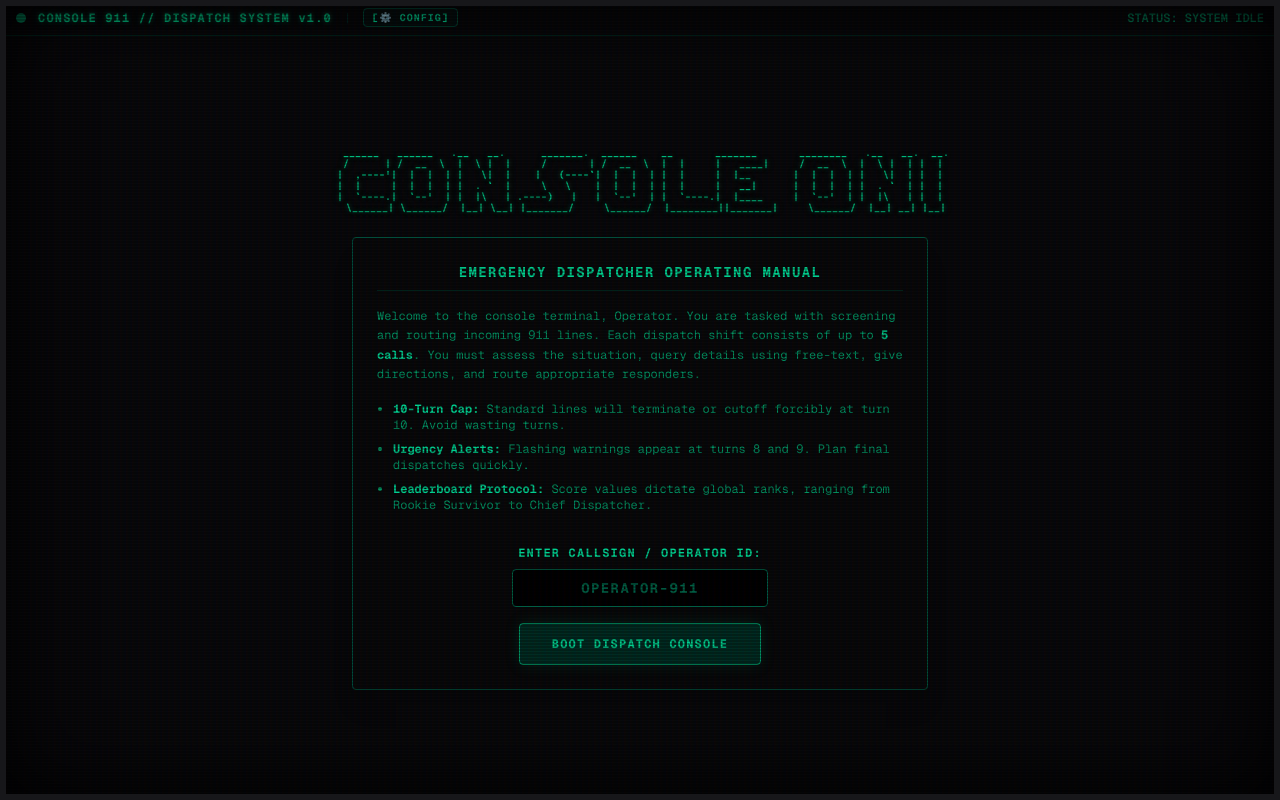
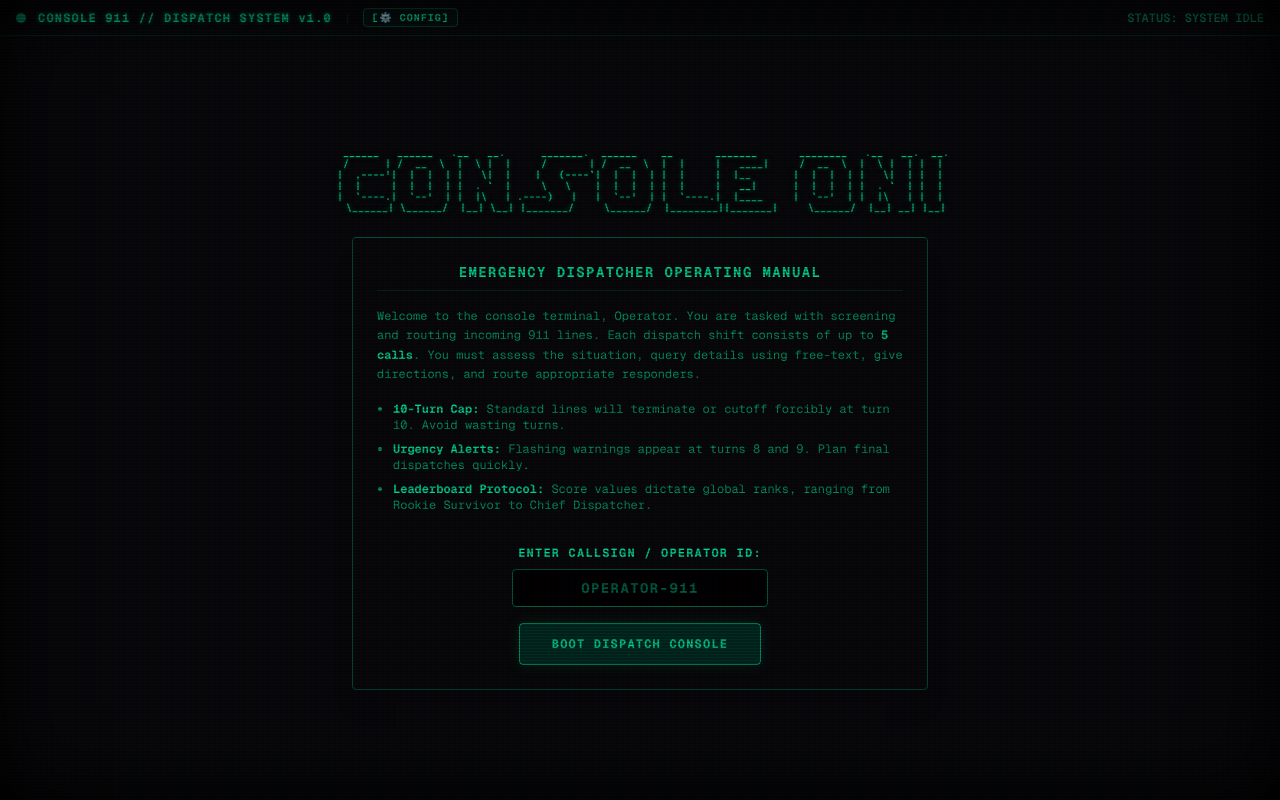
Before and after one commit to H3XoRuSH/console-911, a Next.js app: page / in a window 1280 px wide. Built offline with nearby package versions, Linux system fonts and the light colour scheme.

Commit message:
Issue #34: Remove border in screen

```diff
--- a/app/globals.css
+++ b/app/globals.css
@@ -79,6 +79,19 @@ body {
   position: relative;
   overflow: hidden;
   animation: flicker 0.15s infinite;
+}
+
+.screen-bezel {
+  position: absolute;
+  inset: 0;
+  pointer-events: none;
+  z-index: 1000;
+  box-shadow: inset 0 0 80px rgba(0, 0, 0, 0.9);
+}
+
+.theme-paper .screen-bezel,
+.theme-lab .screen-bezel {
+  box-shadow: none;
 }
 
 .crt-effect::before {
--- a/app/page.tsx
+++ b/app/page.tsx
@@ -405,7 +405,7 @@ export default function Console911Game() {
       className={`flex flex-col flex-1 h-screen bg-zinc-950 text-emerald-400 selection:bg-emerald-800 selection:text-white select-none font-mono theme-${theme} size-${textSize} ${crtEnabled ? 'crt-effect' : ''}`}
     >
       {/* SCREEN BEZEL GLOW */}
-      <div className="absolute inset-0 border-[6px] border-zinc-900 pointer-events-none z-[1000] shadow-[inset_0_0_80px_rgba(0,0,0,0.9)]" />
+      <div className="screen-bezel" />
 
       {/* HEADER SECTION */}
       <header className="shrink-0 flex items-center justify-between border-b border-emerald-950 px-4 py-2 text-xs select-none">
```
